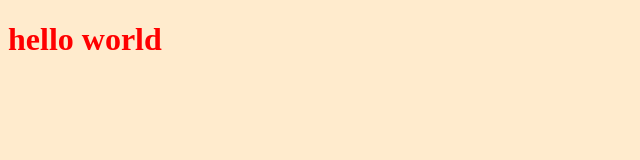
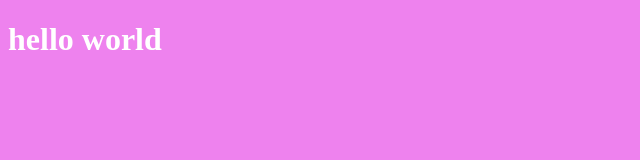
Before and after one commit to Tatiana-GonzalezG/example, a plain HTML site: page index.html in a window 1280 px wide. Shown: the whole page, without its empty margins (0-640 px from the left). Drawn offline with Linux system fonts and the light colour scheme.

Commit message:
new color style

```diff
--- a/styles.css
+++ b/styles.css
@@ -1,6 +1,6 @@
 body{
-    background-color: blanchedalmond;
+    background-color: violet
 }
 h1{
-    color: red;
+    color:white;
 }
```
